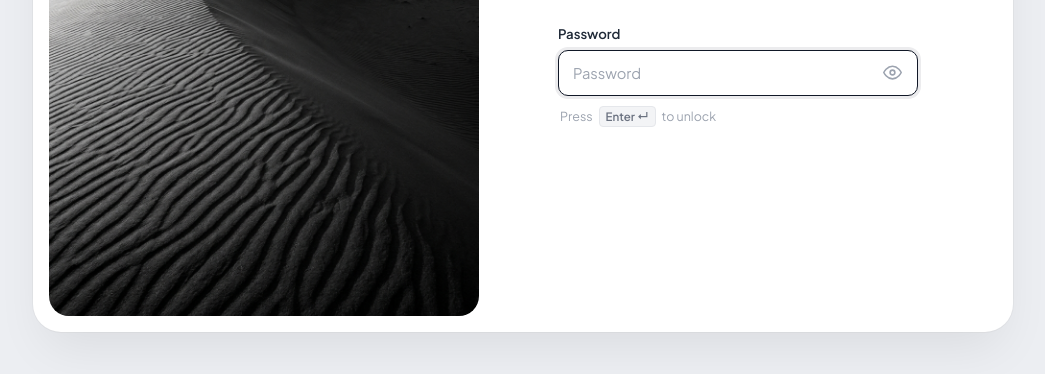
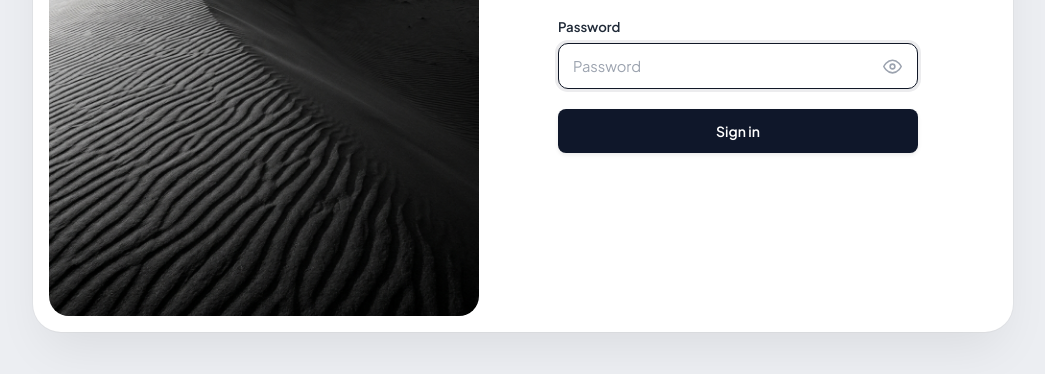
Before and after one commit to Kakk27/happy-birthday-flipbook, a website: page admin-login.html in a window 1280 px wide. Shown: the part 358-732 px from the top of the page, without its empty margins (117-1162 px from the left). Drawn offline with Linux system fonts and the light colour scheme.

Commit message:
feat: restore dark Sign in button with smooth loading spinner

```diff
--- a/admin-login.html
+++ b/admin-login.html
@@ -152,26 +152,60 @@
       height: 19px;
     }
 
-    /* Subtle enter hint */
-    .enter-hint {
+    /* ── Submit Button ── */
+    .btn-submit {
+      width: 100%;
+      height: 44px;
+      background: #0f172a;
+      color: #ffffff;
+      border: none;
+      border-radius: 8px;
+      font-family: inherit;
+      font-size: 0.875rem;
+      font-weight: 600;
+      cursor: pointer;
       display: flex;
       align-items: center;
-      gap: 6px;
-      font-size: 0.78rem;
-      color: #9ca3af;
-      margin-top: 10px;
-      padding-left: 2px;
+      justify-content: center;
+      margin-top: 18px;
+      transition: background-color 0.15s ease, transform 0.1s ease;
+      box-shadow: 0 2px 4px rgba(0, 0, 0, 0.08);
     }
 
-    .kbd-chip {
-      background: #f3f4f6;
-      border: 1px solid #e5e7eb;
-      border-radius: 4px;
-      padding: 2px 6px;
-      font-size: 0.72rem;
-      font-weight: 600;
-      color: #6b7280;
-      font-family: inherit;
+    .btn-submit:hover:not(:disabled) {
+      background: #1e293b;
+    }
+
+    .btn-submit:active:not(:disabled) {
+      transform: scale(0.99);
+    }
+
+    .btn-submit:disabled {
+      opacity: 0.7;
+      cursor: not-allowed;
+    }
+
+    /* ── Spinner ── */
+    .spinner {
+      display: none;
+      width: 16px;
+      height: 16px;
+      border: 2px solid rgba(255, 255, 255, 0.35);
+      border-top-color: #ffffff;
+      border-radius: 50%;
+      animation: spin 0.65s linear infinite;
+    }
+
+    .btn-submit.loading .btn-text {
+      display: none;
+    }
+
+    .btn-submit.loading .spinner {
+      display: block;
+    }
+
+    @keyframes spin {
+      to { transform: rotate(360deg); }
     }
 
     /* ── Error notification banner ── */
@@ -254,12 +288,13 @@
                 </svg>
               </button>
             </div>
-            <div class="enter-hint">
-              <span>Press</span>
-              <span class="kbd-chip">Enter ↵</span>
-              <span>to unlock</span>
-            </div>
           </div>
+
+          <!-- Submit Button -->
+          <button type="submit" class="btn-submit" id="submitBtn">
+            <span class="btn-text">Sign in</span>
+            <span class="spinner"></span>
+          </button>
         </form>
       </div>
     </div>
@@ -268,6 +303,7 @@
   <script>
     const form = document.getElementById('signInForm');
     const pwInput = document.getElementById('password');
+    const submitBtn = document.getElementById('submitBtn');
     const errorBanner = document.getElementById('errorBanner');
     const togglePw = document.getElementById('togglePw');
 
@@ -287,6 +323,8 @@
 
       errorBanner.classList.remove('show');
       pwInput.classList.remove('error');
+      submitBtn.classList.add('loading');
+      submitBtn.disabled = true;
 
       try {
         const res = await fetch('/api/admin-login', {
@@ -308,6 +346,9 @@
       } catch (err) {
         errorBanner.textContent = 'Network error. Please try again.';
         errorBanner.classList.add('show');
+      } finally {
+        submitBtn.classList.remove('loading');
+        submitBtn.disabled = false;
       }
     });
   </script>
```
